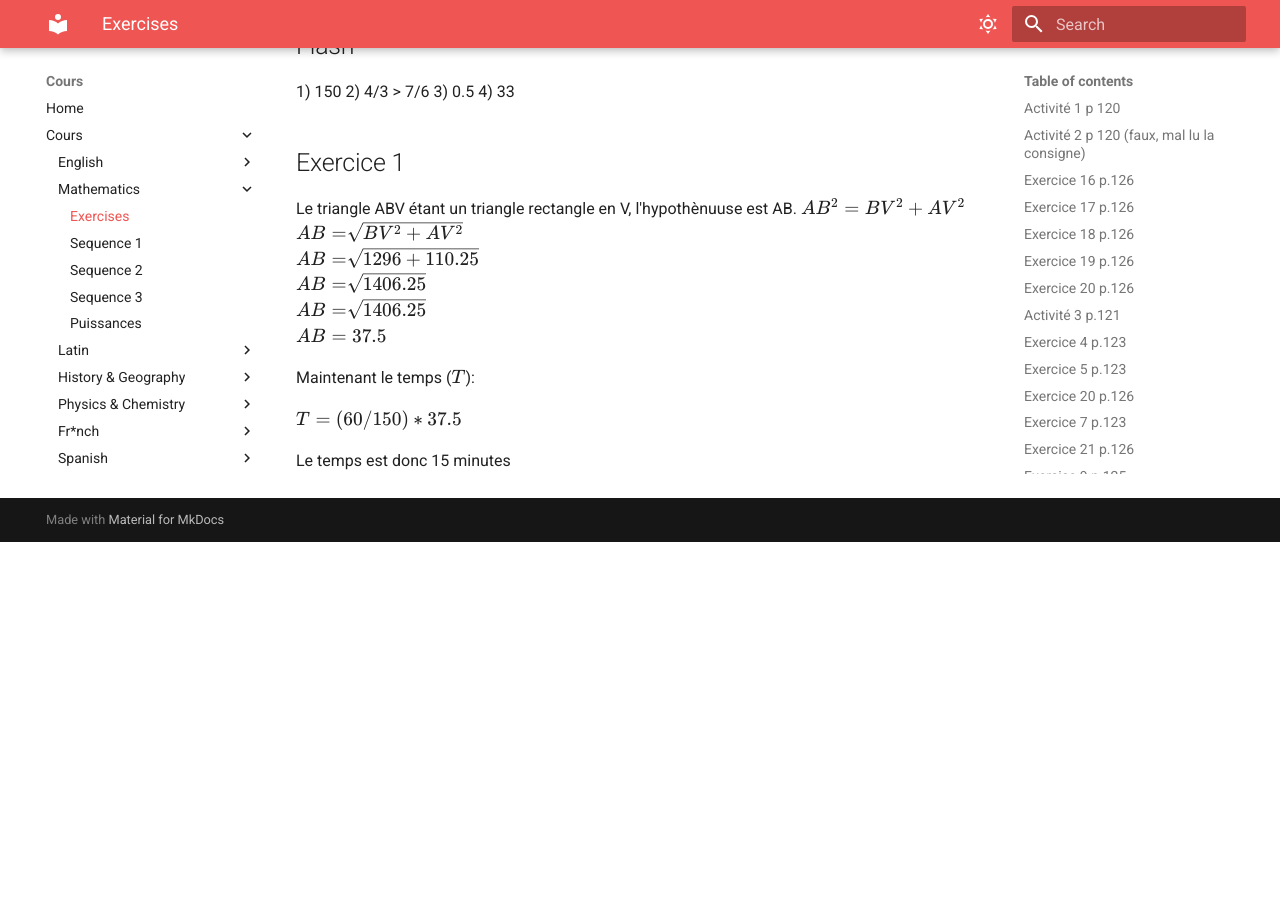
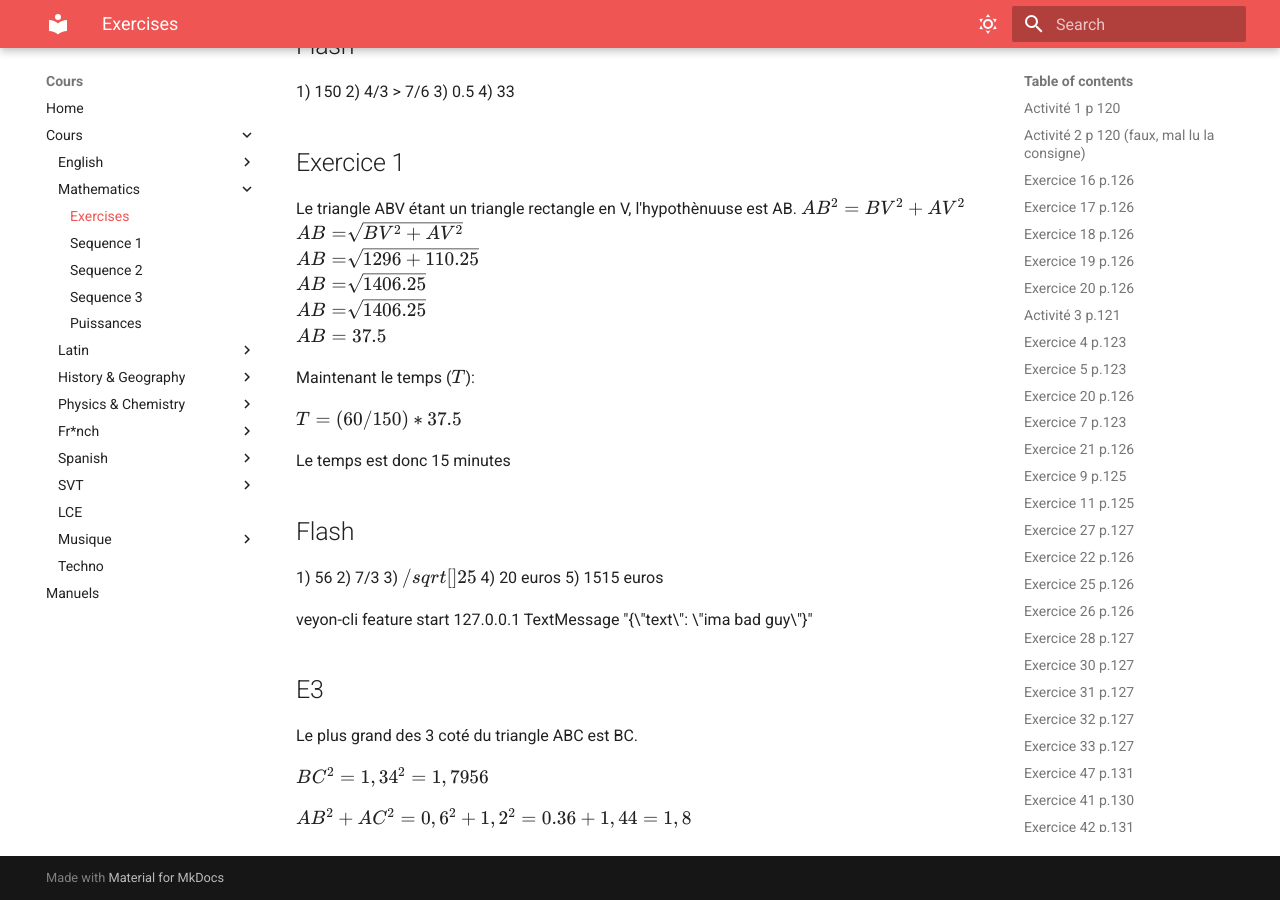
Before and after one commit to Labfox/Cours, an MkDocs documentation site: the page built from docs/mathematics/exercises.md, in a window 1280 px wide and 900 px high, scrolled down 17974 px. Built offline with MkDocs 1.6.1 and Material for MkDocs 9.7.7, drawn with Linux system fonts in a browser that asks for light colours; before the commit the page ends 18516 px from its top, so only the background shows below that.

Commit message:
everything
Signed-off-by: Labfox <consockbind@gmail.com>

```diff
--- a/docs/assets/scans/todo.txt
+++ b/docs/assets/scans/todo.txt
@@ -121,3 +121,9 @@
 2024-novm-20-1
 
 2024-novm-20-2
+
+2024-novm-21-1
+
+2024-novm-21-2
+
+2024-novm-21-3
--- a/docs/mathematics/exercises.md
+++ b/docs/mathematics/exercises.md
@@ -565,3 +565,21 @@
 $T = (60/150)*37.5$
 
 Le temps est donc 15 minutes
+
+## Flash
+
+1) 56
+2) 7/3
+3) $/sqrt[]{25}$
+4) 20 euros
+5) 1515 euros
+
+veyon-cli feature start 127.0.0.1 TextMessage "{\"text\": \"ima bad guy\"}"
+
+## E3
+
+Le plus grand des 3 coté du triangle ABC est BC.
+
+$BC^2 = 1,34^2 = 1,7956$
+
+$AB^2 + AC^2 = 0,6^2 + 1,2^2 = 0.36+1,44 = 1,8$
```
Also changed, not shown: docs/french/ap/main.md (+8 -0 lines), docs/history-geography/theme1/chapter2/main.md (+27 -1 lines), docs/physique-chimie/chapter3/main.md (added, +13 -0 lines).
